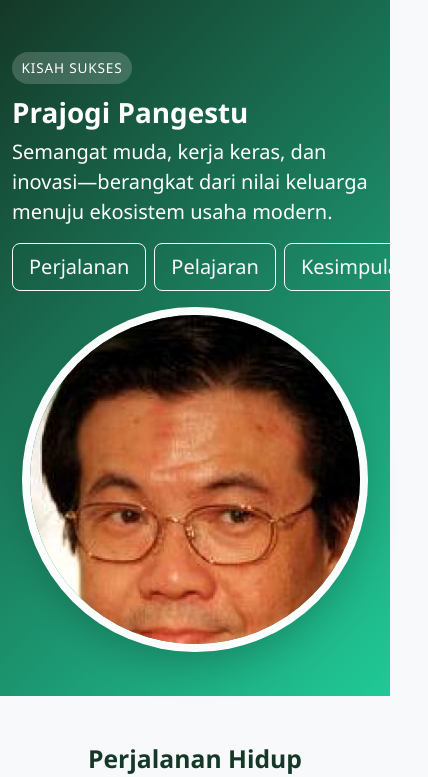
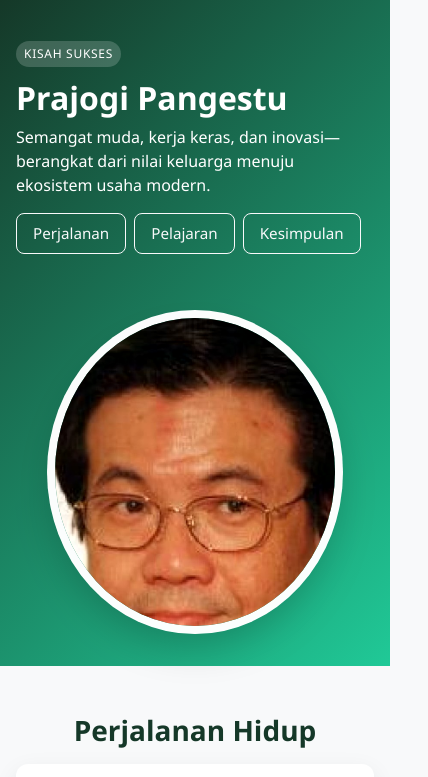
Before and after one commit to mlek12/tes-1, a plain HTML site: page index.html in a window 390 px wide. Shown: the top 777 px of the page, 428 px wide, since content can reach past the window. Drawn offline with nearby package versions, Linux system fonts and the light colour scheme.

Commit message:
style.css

```diff
--- a/style.css
+++ b/style.css
@@ -17,6 +17,7 @@ body {
     font-family: "Segoe UI", system-ui, -apple-system, Arial, sans-serif;
     background: var(--bg);
     color: var(--text);
+    overflow-x: hidden;  /* Cegah horizontal scroll di mobile */
 }
 
 /* HERO split */
@@ -47,6 +48,8 @@ body {
     filter: grayscale(6%) contrast(1.04);
     transition: transform .2s, box-shadow .2s;
     cursor: pointer;
+    display: block;
+    margin: 0 auto;  /* Center gambar di mobile */
 }
 
 .split-img:hover {
@@ -81,6 +84,7 @@ body {
     hyphens: auto;
     line-height: 1.78;
     margin-bottom: 1rem;
+    word-break: break-word;  /* Cegah kata panjang overflow di mobile */
 }
 
 .story-card h5 {
@@ -105,6 +109,8 @@ body {
     max-width: 520px;
     border-radius: .75rem;
     box-shadow: 0 8px 22px rgba(0, 0, 0, .12);
+    width: 100%;  /* Full width di container */
+    height: auto;
 }
 
 footer {
@@ -123,12 +129,85 @@ footer a:hover {
     text-decoration: underline;
 }
 
-@media (max-width: 576px) {
+/* Media Queries untuk Mobile dan Tablet */
+@media (max-width: 768px) {  /* Tablet & Mobile */
     .hero {
-        padding: 3.25rem 0;
+        padding: 3rem 0;  /* Kurangi padding hero */
+    }
+
+    .eyebrow {
+        font-size: .75rem;
+        padding: .25rem .5rem;
+    }
+
+    .hero h1 {
+        font-size: 2rem;  /* Kurangi ukuran judul di mobile */
+    }
+
+    .hero .lead {
+        font-size: 1rem;
+        line-height: 1.5;
+    }
+
+    .hero .btn-lg {
+        padding: .5rem 1rem;
+        font-size: .95rem;
+    }
+
+    .split-img {
+        width: min(300px, 80%);  /* Gambar hero lebih kecil di mobile */
+        aspect-ratio: 1/1.1;  /* Sedikit lebih lebar agar gak terlalu tinggi */
+        margin-top: 1rem;  /* Spacing di bawah text */
     }
 
     .story-card {
         padding: 1.25rem;
+        margin-bottom: 1.5rem;  /* Tambah spacing antar card */
+    }
+
+    .story-card p {
+        font-size: .95rem;  /* Text lebih readable di mobile */
+        line-height: 1.6;
+    }
+
+    .figure-card img {
+        max-width: 100%;  /* Pastikan gambar foto 2 fit mobile */
+        margin: 0 auto;
+        display: block;
+    }
+
+    .row.g-4 {
+        gap: 1.5rem;  /* Kurangi gap di pelajaran section */
+    }
+
+    .section-title {
+        font-size: 1.75rem;
+        margin: 2rem 0 1rem;
     }
 }
+
+@media (max-width: 576px) {  /* Hanya Mobile Kecil */
+    .hero {
+        padding: 2.5rem 0;  /* Lebih compact lagi */
+    }
+
+    .container {
+        padding-left: 1rem;
+        padding-right: 1rem;  /* Hindari edge clipping */
+    }
+
+    .split-img {
+        width: 85vw;  /* Hampir full width tapi aman */
+        max-width: 280px;
+    }
+
+    .story-card {
+        padding: 1rem;
+        border-radius: .75rem;  /* Radius lebih kecil */
+    }
+
+    footer {
+        padding: 1.5rem 1rem;
+        font-size: .9rem;
+    }
+}
```
